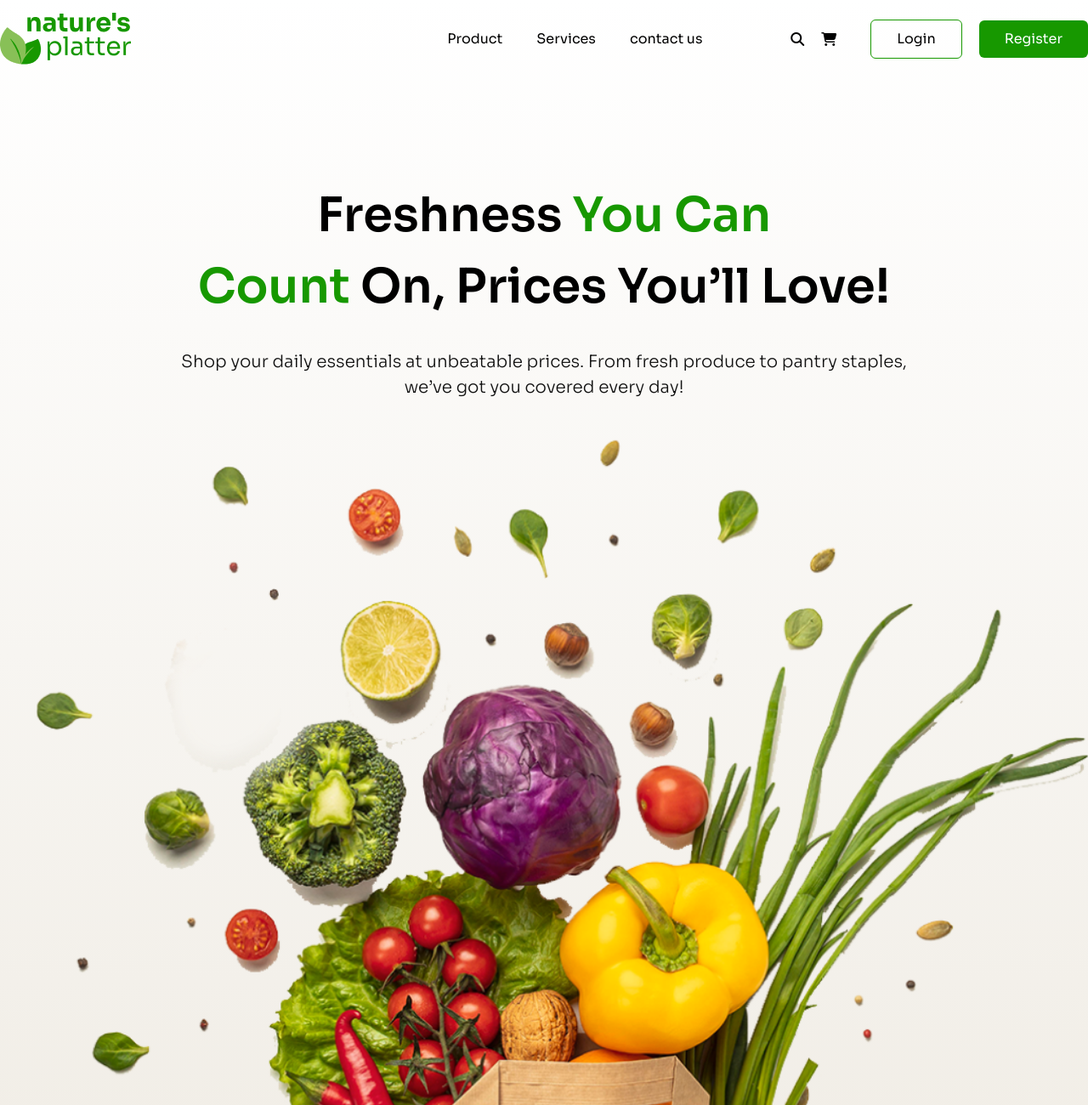
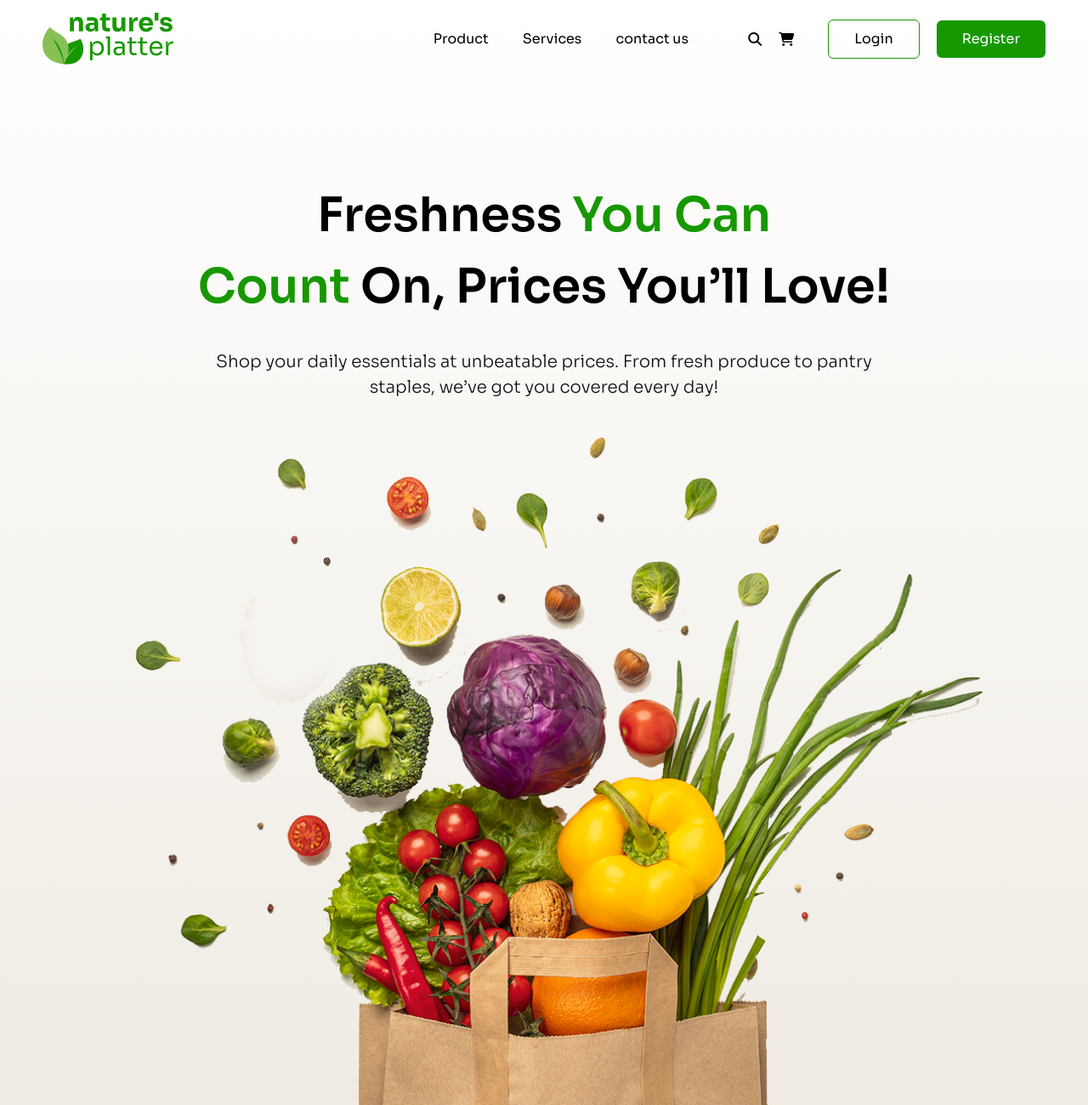
Before and after one commit to weasi-hub/nature-s-platter, a plain HTML site: page index.html in a window 1280 px wide. Shown: the top 1300 px of the page at 85% size. Drawn offline with nearby package versions, Linux system fonts and the light colour scheme.

Commit message:
changed hero image max-width for large screen

```diff
--- a/index.html
+++ b/index.html
@@ -32,7 +32,7 @@
     <header class="bg-linear-to-b from-white to-[#EFEBE3]">
       <section>
         <div
-          class="max-w-[90%] mx-auto flex items-center justify-between py-[15px] md:max-w-[1280px]"
+          class="max-w-[90%] mx-auto flex items-center justify-between py-[15px] md:max-w-[1180px]"
         >
           <div class="md:basis-[33%]">
             <img class="hidden md:flex" src="./assets/logo-green.png" alt="" />
@@ -67,7 +67,7 @@
         </div>
       </section>
       <section>
-        <div class="flex flex-col gap-[30px] md:max-w-[1280px] md:mx-auto">
+        <div class="flex flex-col gap-[30px] md:max-w-[1180px] md:mx-auto">
           <div
             class="pt-[36px] md:pt-[120px] max-w-[90%] text-center mx-auto flex flex-col gap-[32px]"
           >
@@ -85,7 +85,7 @@
               produce to pantry staples, we’ve got you covered every day!
             </p>
           </div>
-          <img src="./assets/hero-img.png" alt="" />
+          <img class="md:max-w-[90%] mx-auto" src="./assets/hero-img.png" alt="" />
         </div>
       </section>
     </header>
```
